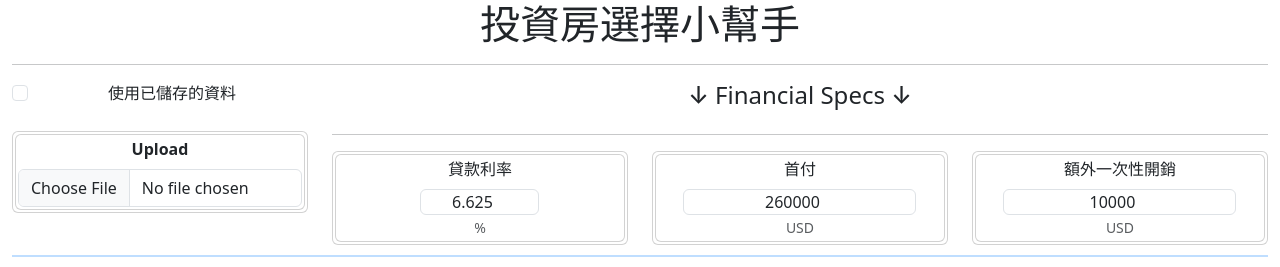
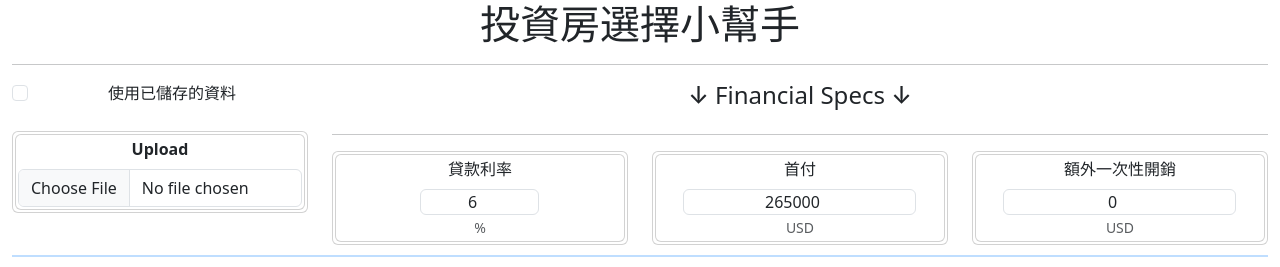
Before and after one commit to Manyufan741/Investment-Property-Picker, a React (Create React App) app: page / in a window 1280 px wide. Shown: the top 267 px of the page. Built offline with nearby package versions, Linux system fonts and the light colour scheme.

Commit message:
Adjust some finance constants

```diff
--- a/src/App.js
+++ b/src/App.js
@@ -11,9 +11,9 @@ import CheckBox from './components/CheckBox.react.js';
 
 function App() {
   const [data, setData] = useState([]);
-  const [traditionalMortgageRate, setTraditionalMortgageRate] = useState(6.625);
-  const [downpayment, setDownpayment] = useState(260000);
-  const [additionalCosts, setAdditionalCosts] = useState(10000);
+  const [traditionalMortgageRate, setTraditionalMortgageRate] = useState(6);
+  const [downpayment, setDownpayment] = useState(265000);
+  const [additionalCosts, setAdditionalCosts] = useState(0);
   const [isChecked, setIsChecked] = useState(false);
 
   return (
```
